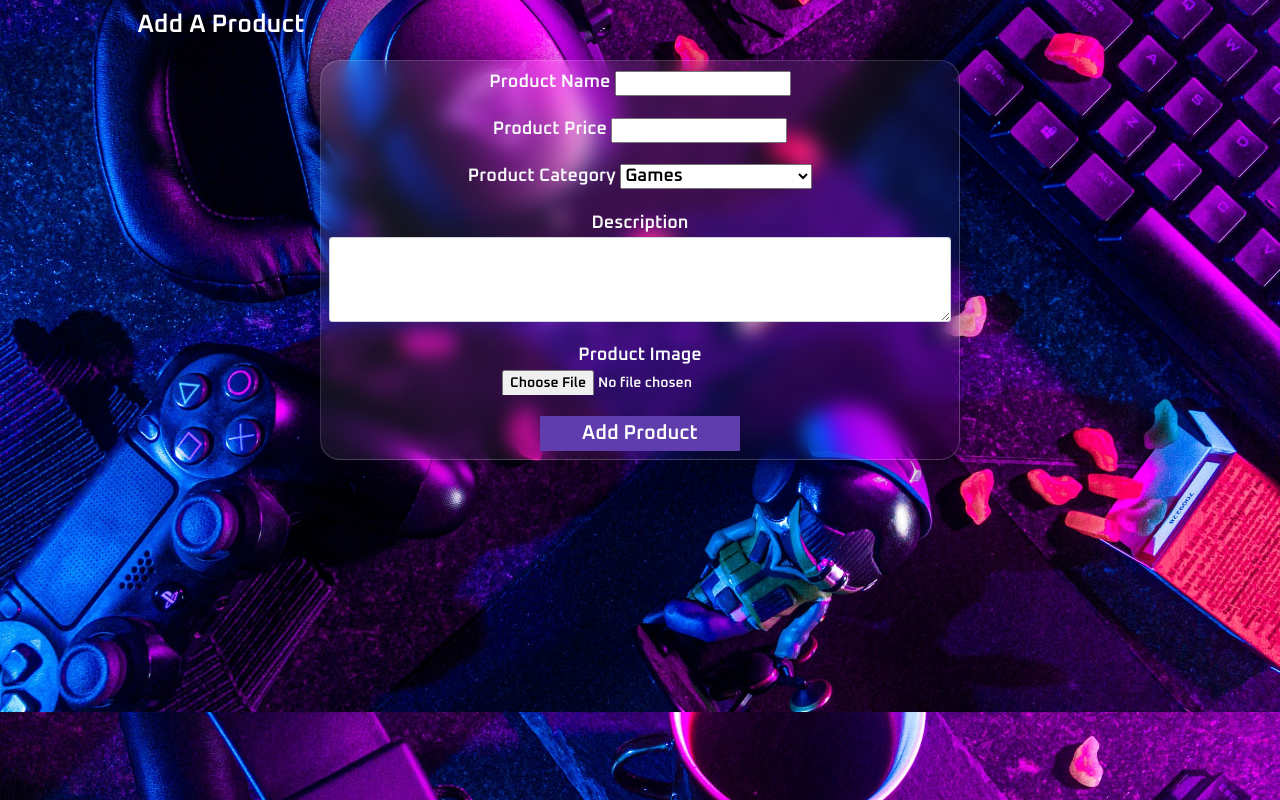
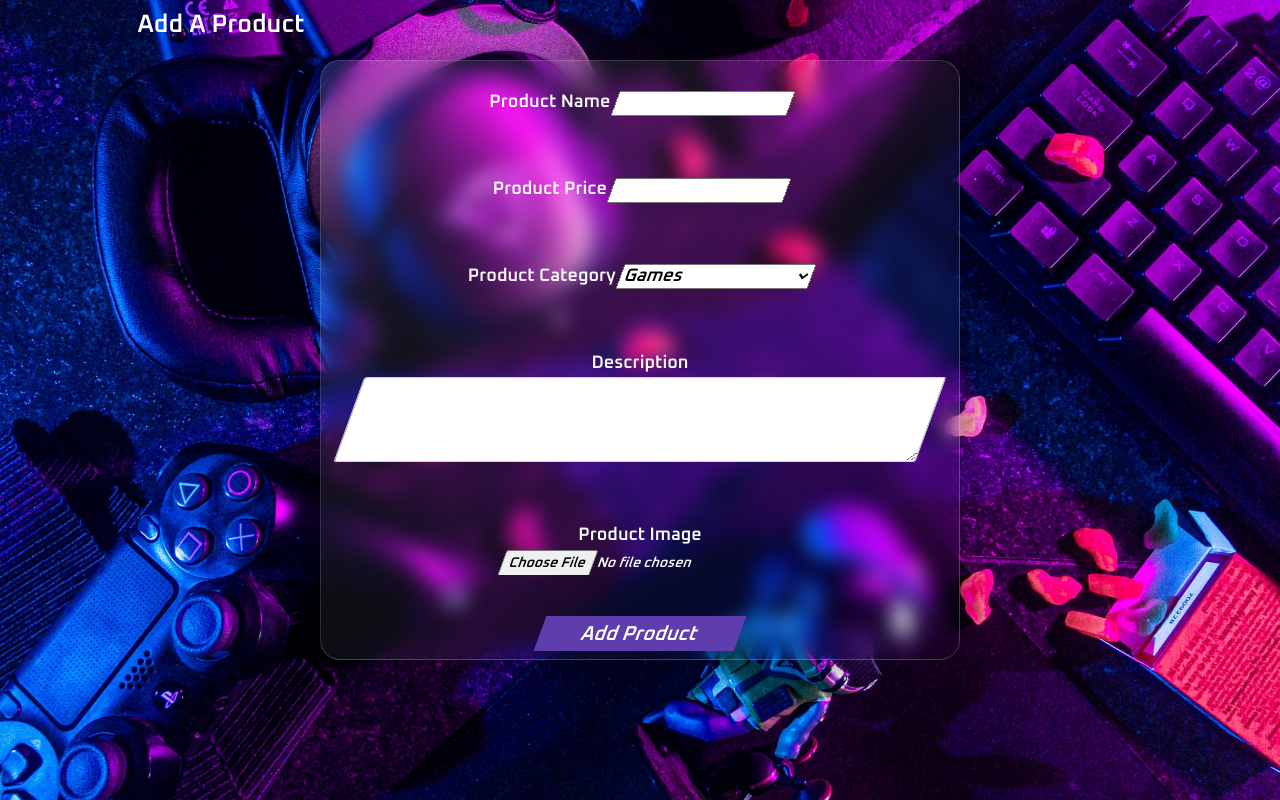
Before and after one commit to ezazahamed69/gaming-ecommerce-website, a PHP site: page /gaming-ecommerce-website/addproduct.html in a window 1280 px wide. Run offline with PHP 8.4, Linux system fonts and the light colour scheme; some web fonts are replaced.

Commit message:
skew added to addProducts

```diff
--- a/addproduct.html
+++ b/addproduct.html
@@ -13,6 +13,7 @@
     <link rel="preconnect" href="https://fonts.gstatic.com" crossorigin>
     <link href="https://fonts.googleapis.com/css2?family=Oxanium:wght@600;700;800&family=Poppins:wght@400;500;600;700;800;900&display=swap"
     rel="stylesheet">
+    <link rel="shortcut icon" href="./fav.png" type="image/x-icon">
     <title>Add A Product</title>
     <link rel="stylesheet" href="./assets/css/addproduct.css">
   </head>
--- a/assets/css/addproduct.css
+++ b/assets/css/addproduct.css
@@ -33,7 +33,7 @@ html {
     scroll-behavior: smooth;
 }
 body {
-    background-image: url("/assets/images/addproduct.jpg");
+    background-image: url("../images/addproduct.jpg");
     background-position: center;
     background-size:cover;
 
@@ -86,3 +86,11 @@ select{
     border:var(--eerie-black-1);
     color:white;
 }
+
+input#img, #submit.button , #product-name, #product-price,
+#product-category ,#product-description{
+    transform: skewX(-20deg);
+}
+fieldset {
+    padding: 20px;
+}
--- a/config.php
+++ b/config.php
@@ -1,5 +1,5 @@
 <?php
 
-$conn = mysqli_connect('localhost','root','','gshop') or die('connection failed');
+$conn = mysqli_connect('localhost','root','','gamesshop') or die('connection failed');
 
 ?>
--- a/home.html
+++ b/home.php
@@ -1,3 +1,5 @@
+
+
 <!DOCTYPE html>
 <html lang="en">
 
--- a/login.php
+++ b/login.php
@@ -55,7 +55,7 @@ if(isset($_POST['login']))
     if(mysqli_num_rows($result)==1){
         session_start();
         $_SESSION['AdminName'] = $_POST['email'];
-        header("location: http://localhost/gaming-ecommerce-website/home.html");
+        header("location: http://localhost/gaming-ecommerce-website/home.php");
     }
     else{
         echo "<script> alert('Invalid Credentials'); </script>";
```
